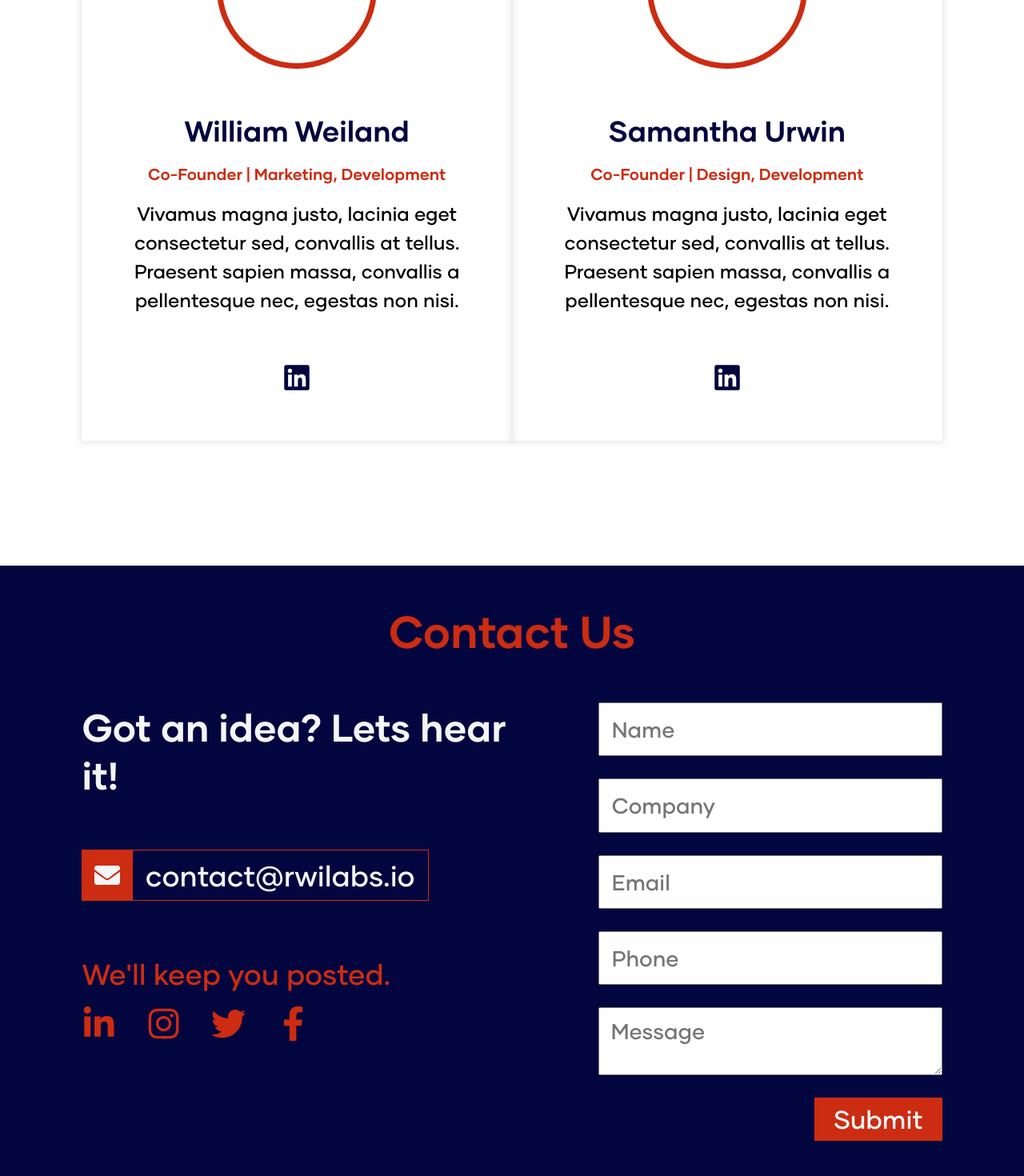
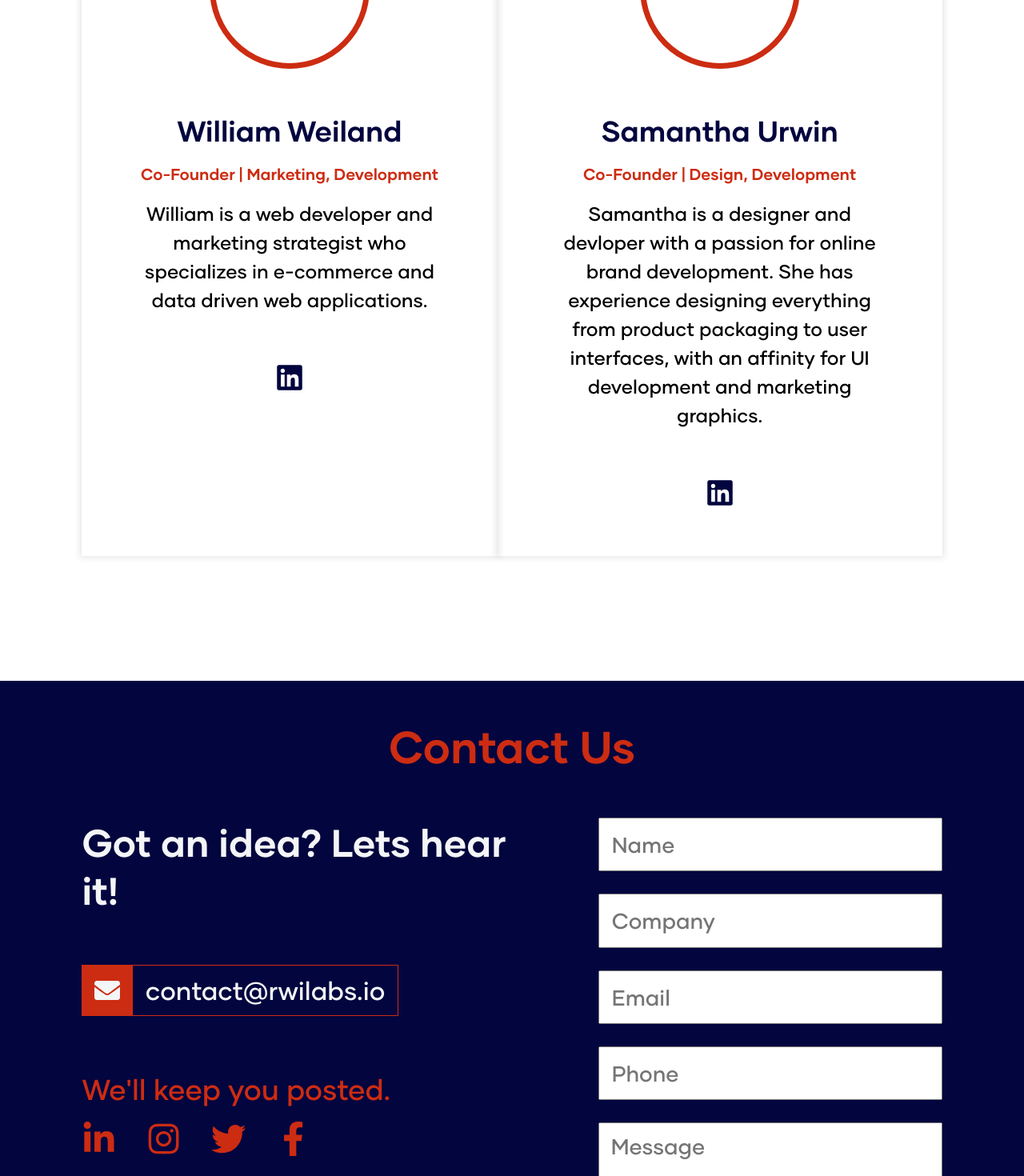
Before and after one commit to maplesyrupman/rwi-site, a Next.js app: page / in a window 1280 px wide. Shown: the part 4384-5854 px from the top of the page at 80% size. Built offline with nearby package versions, Linux system fonts and the light colour scheme.

Commit message:
minor style updates

```diff
--- a/pages/index.js
+++ b/pages/index.js
@@ -55,14 +55,14 @@ const team = [
     name: 'William Weiland',
     title: 'Co-Founder | Marketing, Development',
     img: '/',
-    bio: 'Vivamus magna justo, lacinia eget consectetur sed, convallis at tellus. Praesent sapien massa, convallis a pellentesque nec, egestas non nisi.',
+    bio: 'William is a web developer and marketing strategist who specializes in e-commerce and data driven web applications. ',
     linkedIn: 'https://www.linkedin.com/in/william-weiland'
   },
   {
     name: 'Samantha Urwin',
     title: 'Co-Founder | Design, Development',
     img: '/',
-    bio: 'Vivamus magna justo, lacinia eget consectetur sed, convallis at tellus. Praesent sapien massa, convallis a pellentesque nec, egestas non nisi.',
+    bio: 'Samantha is a designer and devloper with a passion for online brand development. She has experience designing everything from product packaging to user interfaces, with an affinity for UI development and marketing graphics.',
     linkedIn: 'https://www.linkedin.com/in/samanthaurwin'
   }
 ]
@@ -271,7 +271,7 @@ export default function Home() {
         <div className={styles.contactCon}>
           <div className={styles.contactInfoCon}>
             <h3 className={`${styles.contactCta} txtWhite`}>
-              Got an idea? {isMobile && <br/>} Lets hear it!
+              Got an idea? {isMobile && <br />} Lets hear it!
             </h3>
             <Link href={'mailto:contact@rwilabs.io'}>
               <a className={styles.emailLink}>
--- a/styles/Header.module.css
+++ b/styles/Header.module.css
@@ -74,6 +74,7 @@
         transition: all .4s ease-in-out !important;
         max-height: 0px;
         opacity: 0;
+        overflow-y: hidden;
     }
 
     .dropdownMenu.menuOpen {
--- a/styles/Home.module.css
+++ b/styles/Home.module.css
@@ -244,7 +244,7 @@
   flex-direction: column;
   justify-content: center;
   font-weight: 600;
-  font-size: 2.25rem;
+  font-size: 2rem;
   line-height: 2.25rem;
   padding: 0 1rem;
   border: 1px solid #CC2C12;
@@ -530,7 +530,7 @@
   }
 
   .contactCon {
-    flex-direction: column-reverse;
+    flex-direction: column;
     gap: 4.5rem;
   }
 
@@ -587,7 +587,7 @@
 
   .contactCon {
     padding-bottom: 2rem;
-    gap: 2rem;
+    gap: 4rem;
   }
 
   .contactCta {
```
